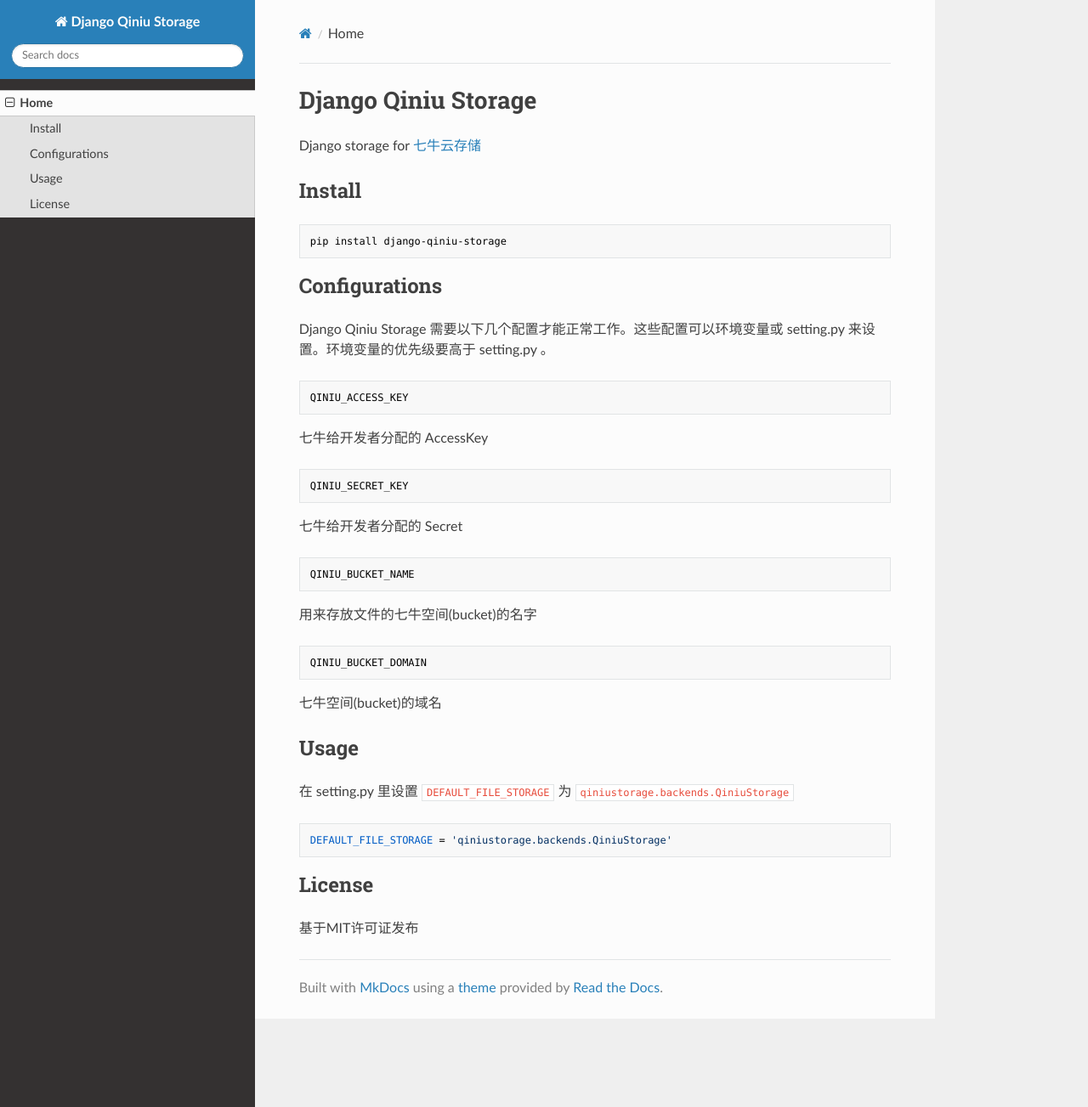
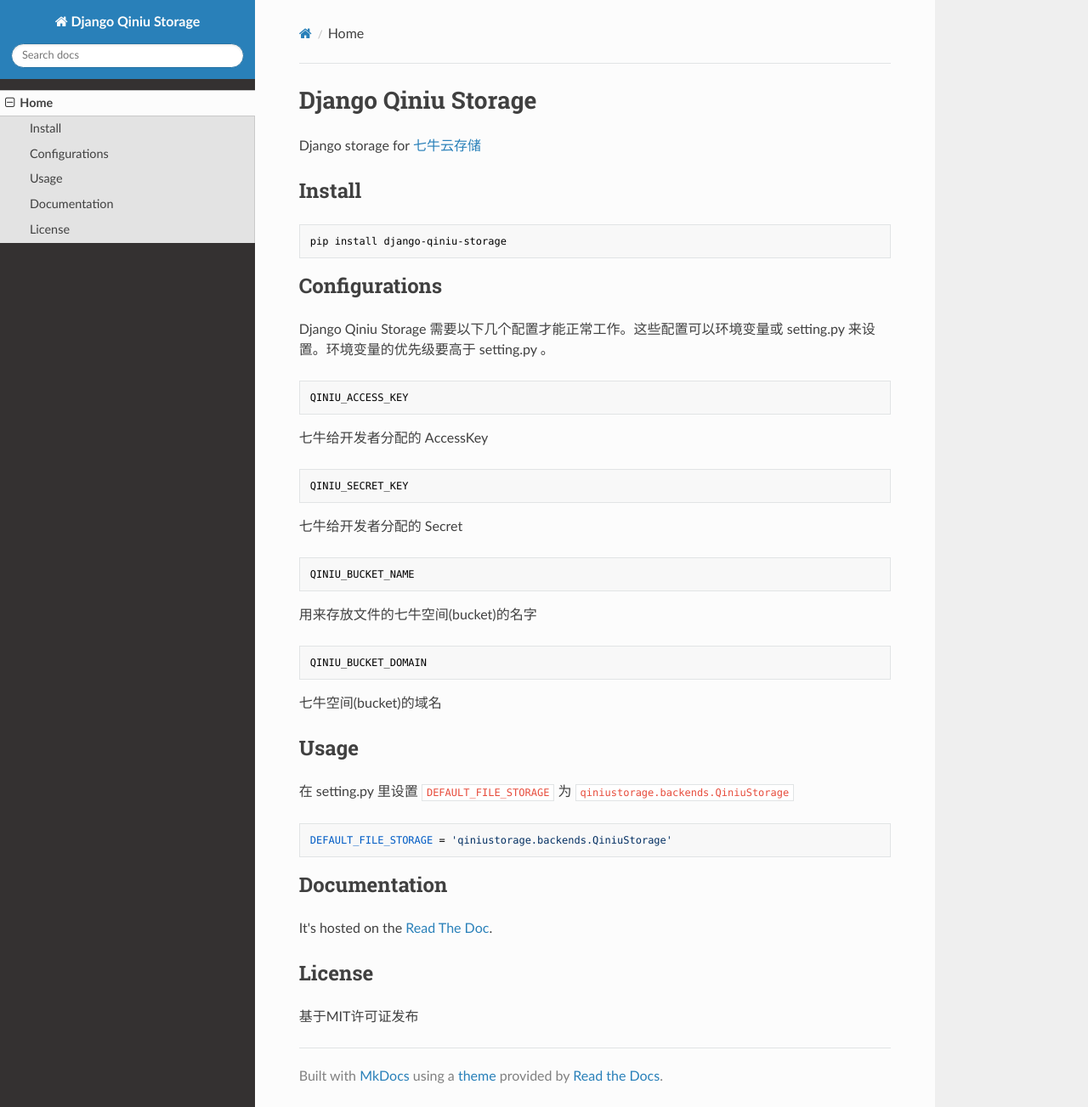
Before and after one commit to glasslion/django-qiniu-storage, an MkDocs documentation site: the page built from docs/index.md, in a window 1280 px wide and 1303 px high. Shown: the whole window at 85% size. Built offline with MkDocs 1.6.1, drawn with Linux system fonts in a browser that asks for light colours; nearby versions of some CDN libraries; old or Windows-style settings are respelled for this version of MkDocs.

Commit message:
Update doc
add the link to rtfd

```diff
--- a/docs/index.md
+++ b/docs/index.md
@@ -32,6 +32,11 @@
 
     DEFAULT_FILE_STORAGE = 'qiniustorage.backends.QiniuStorage'
 
+## Documentation
+
+It's hosted on the [Read The Doc](http://django-qiniu-storage.readthedocs.org/zh_CN/latest/
+).
+
 ## License
 
 基于MIT许可证发布
```
